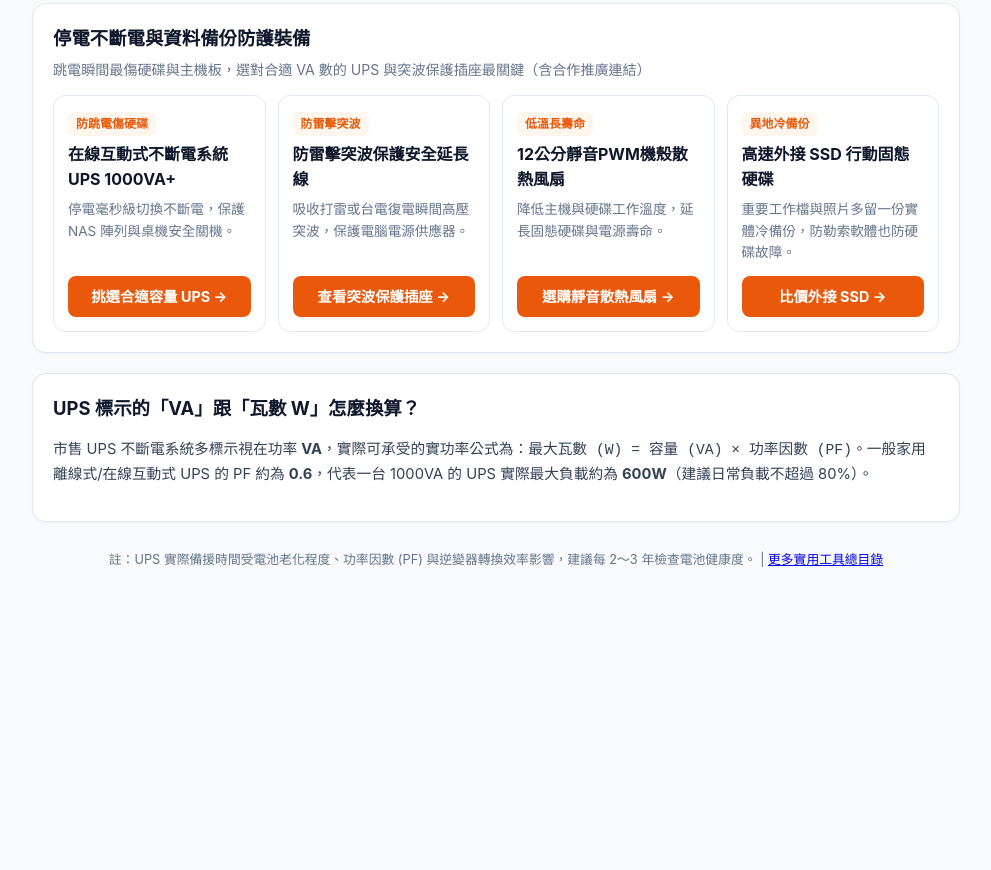
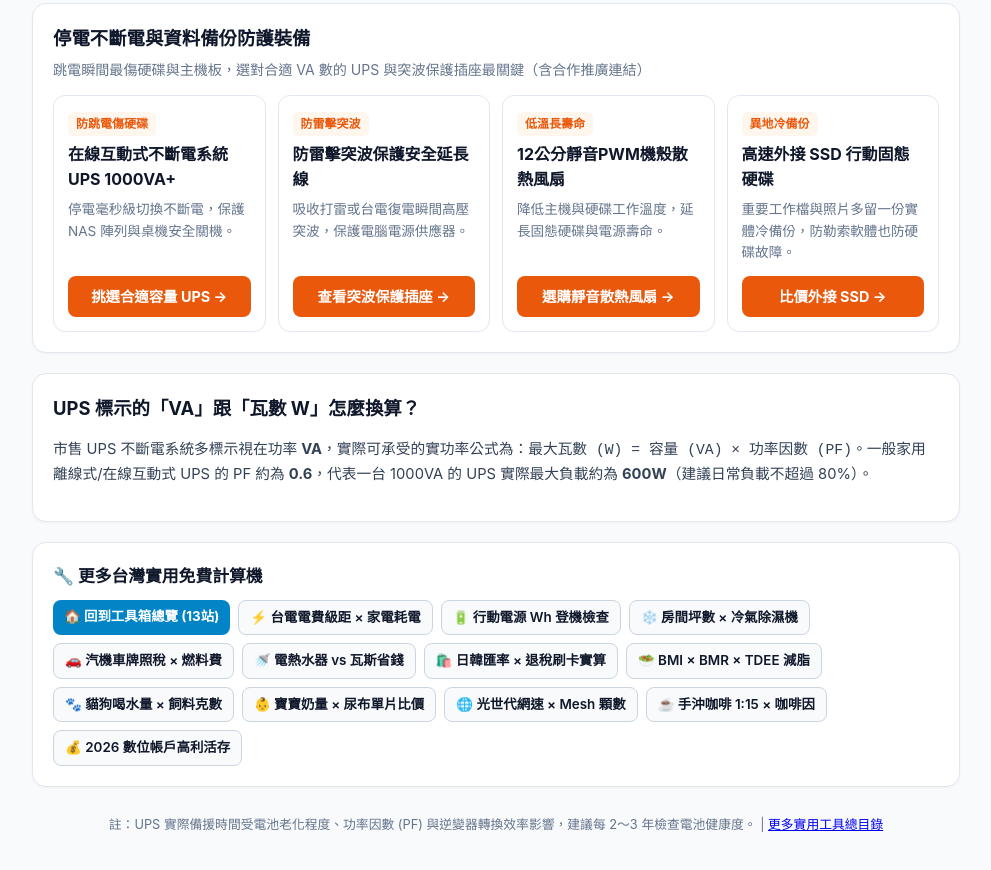
Before and after one commit to jimmycmhsieh0801-cloud/tw-ups-nas-calc, a plain HTML site: page index.html in a window 1280 px wide. Shown: the part 515-1385 px from the top of the page, without its empty margins (144-1135 px from the left). Before the commit the page ends 1146 px from the top, so only its background shows below. Drawn offline with Linux system fonts and the light colour scheme.

Commit message:
feat: add cross-site SEO internal linking and IndexNow key

```diff
--- a/index.html
+++ b/index.html
@@ -145,6 +145,27 @@
           <p>市售 UPS 不斷電系統多標示視在功率 <strong>VA</strong>，實際可承受的實功率公式為：<code>最大瓦數 (W) = 容量 (VA) × 功率因數 (PF)</code>。一般家用離線式/在線互動式 UPS 的 PF 約為 <strong>0.6</strong>，代表一台 1000VA 的 UPS 實際最大負載約為 <strong>600W</strong>（建議日常負載不超過 80%）。</p>
     </article>
 
+
+    <!-- CROSS_LINK_MATRIX_START -->
+    <section class="card" style="margin-top:20px;">
+      <h2 style="font-size:1.05rem;margin:0 0 10px;color:#0f172a;">🔧 更多台灣實用免費計算機</h2>
+      <div style="display:flex;flex-wrap:wrap;gap:8px;">
+        <a href="https://jimmycmhsieh0801-cloud.github.io/" style="display:inline-block;padding:6px 11px;border-radius:8px;background:#0284c7;color:#fff;text-decoration:none;font-size:0.84rem;font-weight:700;">🏠 回到工具箱總覽 (13站)</a>
+        <a href="https://jimmycmhsieh0801-cloud.github.io/tw-power-calc/" style="display:inline-block;padding:6px 11px;border-radius:8px;border:1px solid #cbd5e1;background:#f8fafc;color:#0f172a;text-decoration:none;font-size:0.84rem;font-weight:600;">⚡ 台電電費級距 × 家電耗電</a>
+        <a href="https://jimmycmhsieh0801-cloud.github.io/tw-travel-power-calc/" style="display:inline-block;padding:6px 11px;border-radius:8px;border:1px solid #cbd5e1;background:#f8fafc;color:#0f172a;text-decoration:none;font-size:0.84rem;font-weight:600;">🔋 行動電源 Wh 登機檢查</a>
+        <a href="https://jimmycmhsieh0801-cloud.github.io/tw-room-sizing-calc/" style="display:inline-block;padding:6px 11px;border-radius:8px;border:1px solid #cbd5e1;background:#f8fafc;color:#0f172a;text-decoration:none;font-size:0.84rem;font-weight:600;">❄️ 房間坪數 × 冷氣除濕機</a>
+        <a href="https://jimmycmhsieh0801-cloud.github.io/tw-vehicle-tax-calc/" style="display:inline-block;padding:6px 11px;border-radius:8px;border:1px solid #cbd5e1;background:#f8fafc;color:#0f172a;text-decoration:none;font-size:0.84rem;font-weight:600;">🚗 汽機車牌照稅 × 燃料費</a>
+        <a href="https://jimmycmhsieh0801-cloud.github.io/tw-water-heater-calc/" style="display:inline-block;padding:6px 11px;border-radius:8px;border:1px solid #cbd5e1;background:#f8fafc;color:#0f172a;text-decoration:none;font-size:0.84rem;font-weight:600;">🚿 電熱水器 vs 瓦斯省錢</a>
+        <a href="https://jimmycmhsieh0801-cloud.github.io/tw-travel-tax-calc/" style="display:inline-block;padding:6px 11px;border-radius:8px;border:1px solid #cbd5e1;background:#f8fafc;color:#0f172a;text-decoration:none;font-size:0.84rem;font-weight:600;">🛍️ 日韓匯率 × 退稅刷卡實算</a>
+        <a href="https://jimmycmhsieh0801-cloud.github.io/tw-bmi-tdee-calc/" style="display:inline-block;padding:6px 11px;border-radius:8px;border:1px solid #cbd5e1;background:#f8fafc;color:#0f172a;text-decoration:none;font-size:0.84rem;font-weight:600;">🥗 BMI × BMR × TDEE 減脂</a>
+        <a href="https://jimmycmhsieh0801-cloud.github.io/tw-pet-cost-calc/" style="display:inline-block;padding:6px 11px;border-radius:8px;border:1px solid #cbd5e1;background:#f8fafc;color:#0f172a;text-decoration:none;font-size:0.84rem;font-weight:600;">🐾 貓狗喝水量 × 飼料克數</a>
+        <a href="https://jimmycmhsieh0801-cloud.github.io/tw-baby-calc/" style="display:inline-block;padding:6px 11px;border-radius:8px;border:1px solid #cbd5e1;background:#f8fafc;color:#0f172a;text-decoration:none;font-size:0.84rem;font-weight:600;">👶 寶寶奶量 × 尿布單片比價</a>
+        <a href="https://jimmycmhsieh0801-cloud.github.io/tw-router-cable-calc/" style="display:inline-block;padding:6px 11px;border-radius:8px;border:1px solid #cbd5e1;background:#f8fafc;color:#0f172a;text-decoration:none;font-size:0.84rem;font-weight:600;">🌐 光世代網速 × Mesh 顆數</a>
+        <a href="https://jimmycmhsieh0801-cloud.github.io/tw-coffee-brew-calc/" style="display:inline-block;padding:6px 11px;border-radius:8px;border:1px solid #cbd5e1;background:#f8fafc;color:#0f172a;text-decoration:none;font-size:0.84rem;font-weight:600;">☕ 手沖咖啡 1:15 × 咖啡因</a>
+        <a href="https://jimmycmhsieh0801-cloud.github.io/tw-bank-interest-calc/" style="display:inline-block;padding:6px 11px;border-radius:8px;border:1px solid #cbd5e1;background:#f8fafc;color:#0f172a;text-decoration:none;font-size:0.84rem;font-weight:600;">💰 2026 數位帳戶高利活存</a>
+      </div>
+    </section>
+    <!-- CROSS_LINK_MATRIX_END -->
     <footer>
       <p>註：UPS 實際備援時間受電池老化程度、功率因數 (PF) 與逆變器轉換效率影響，建議每 2～3 年檢查電池健康度。 | <a href="https://jimmycmhsieh0801-cloud.github.io/">更多實用工具總目錄</a></p>
     </footer>
```
